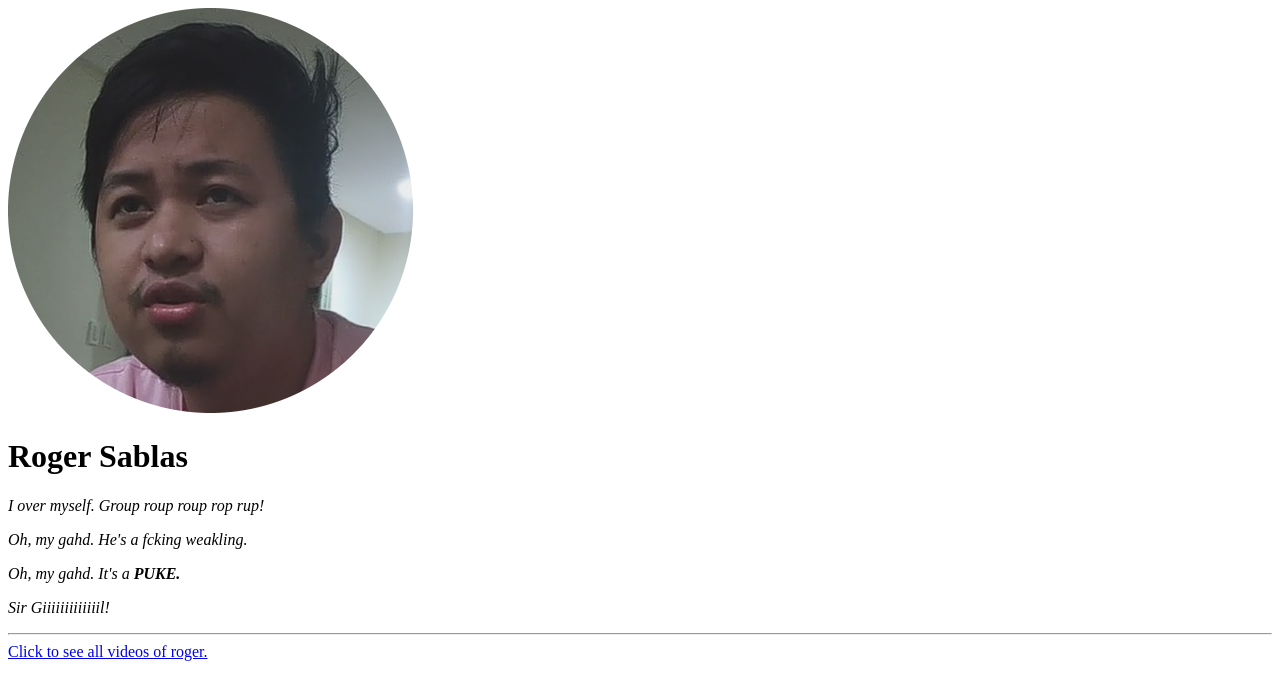
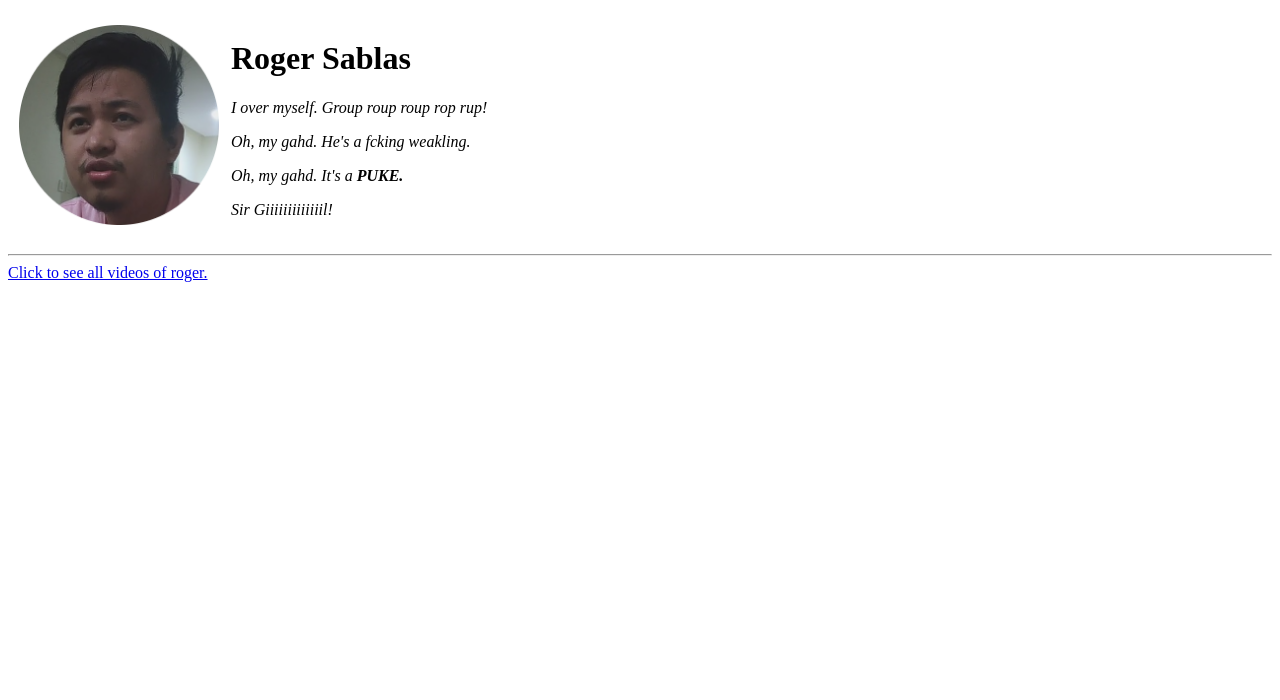
Before and after one commit to ManlugonDJM/RogerDabest, a plain HTML site: page index.html in a window 1280 px wide. Drawn offline with Linux system fonts and the light colour scheme; files that its build step writes are made by us from their sources.

Commit message:
Update index.html

```diff
--- a/index.html
+++ b/index.html
@@ -4,17 +4,24 @@
   <meta charset="UTF-8">
   <meta name="viewport" content="width=device-width, initial-scale=1.0">
   <meta http-equiv="X-UA-Compatible" content="ie=edge">
+  <link rel="stylesheet" href="css/styles.css">
   <title>Roger Sablas Video Collection</title>
 </head>
 <body>
-  <img src="image-modified.png" alt="Roger's Photo">
-  <h1>Roger Sablas</h1>
-  <p><em>I over myself. Group roup roup rop rup!</em></p>
-  <p><em>Oh, my gahd. He's a fcking weakling.</em></p>
-  <p><em>Oh, my gahd. It's a <strong>PUKE.</strong></em></p>
-  <p><em>Sir Giiiiiiiiiiiiil!</em></p>
+  <table cellspacing="10">
+    <tr>
+      <td><img src="image-modified.png" alt="Roger's Photo"></td>
+      <td><h1>Roger Sablas</h1>
+      <p><em>I over myself. Group roup roup rop rup!</em></p>
+      <p><em>Oh, my gahd. He's a fcking weakling.</em></p>
+      <p><em>Oh, my gahd. It's a <strong>PUKE.</strong></em></p>
+      <p><em>Sir Giiiiiiiiiiiiil!</em></p></td>
+    </tr>
+  </table>
+
+
   <hr>
-  <a href="https://www.pornhub.com/">Click to see all videos of roger.</a>
+  <a href="https://www.pornhub.com">Click to see all videos of roger.</a>
 
 </body>
 </html>
```
